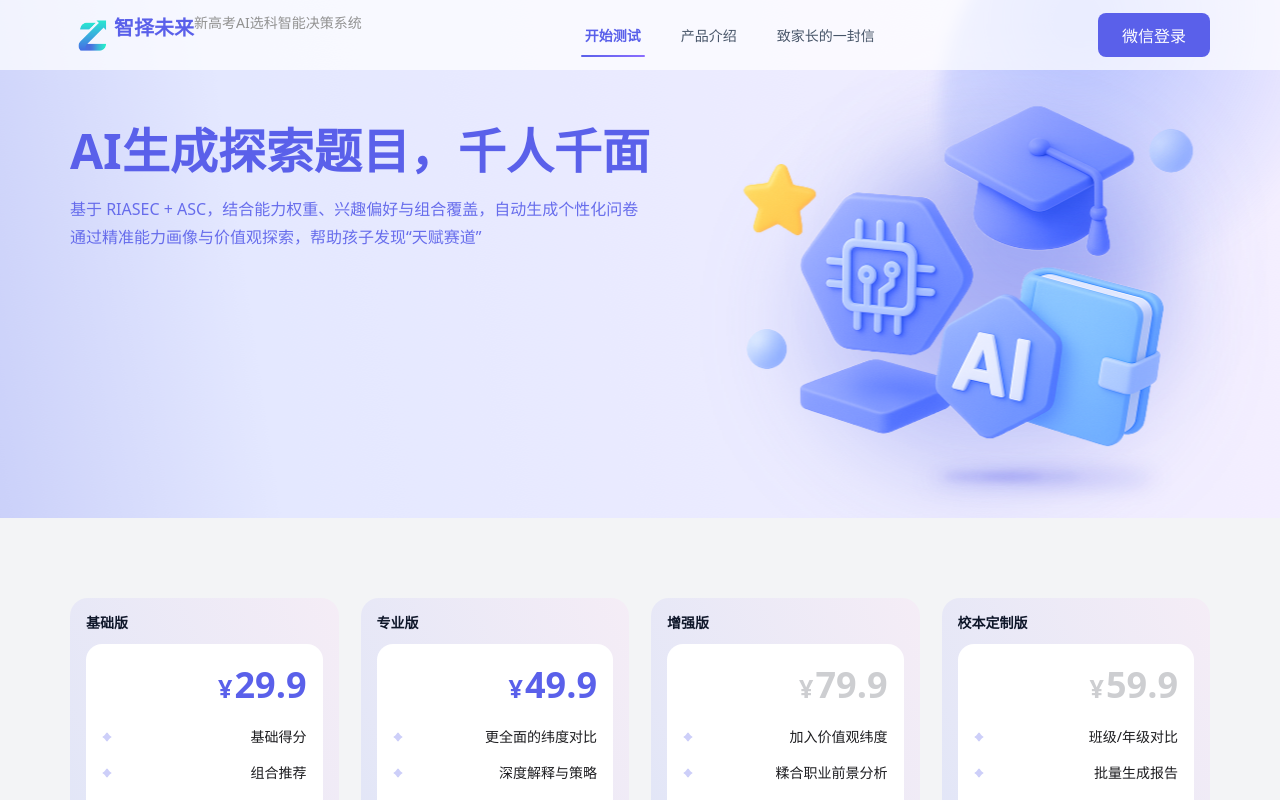
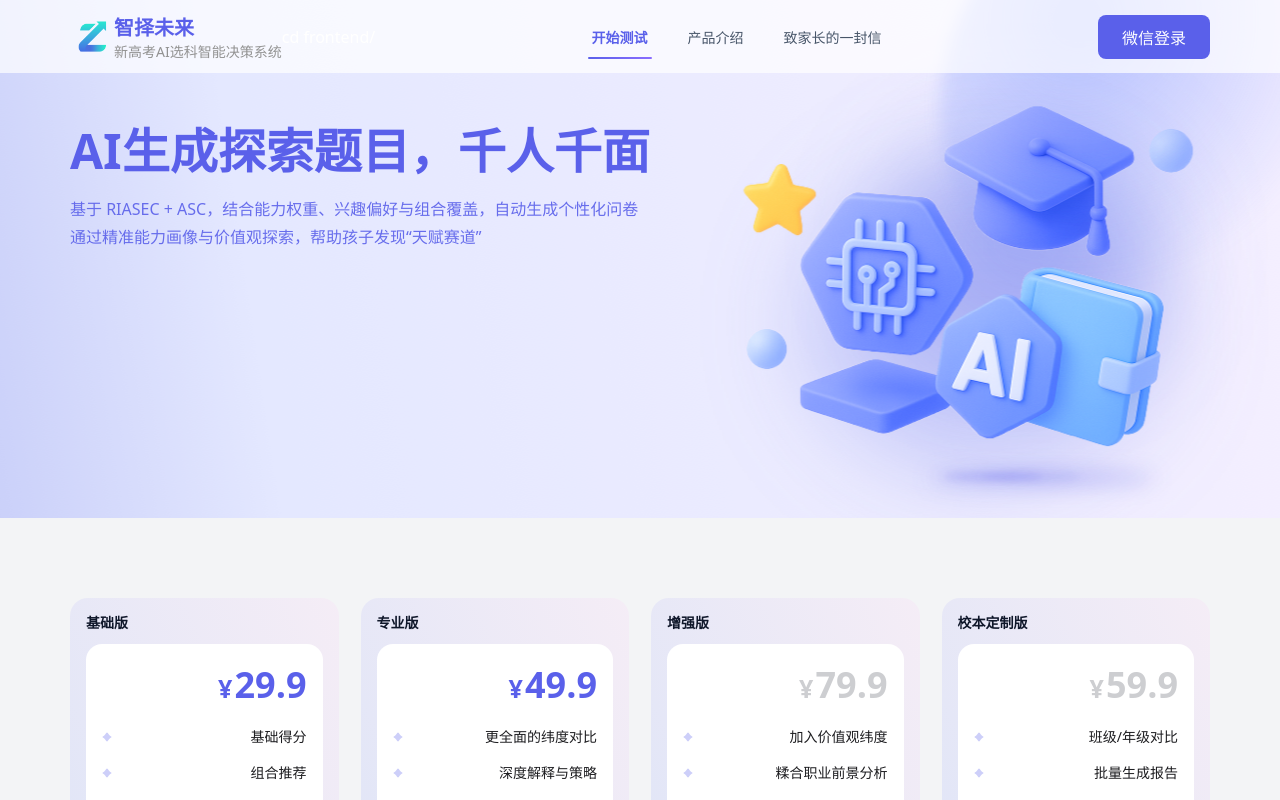
Before and after one commit to hopwesley/wenxintai, a Vue app in the folder frontend/: page / in a window 1280 px wide. Shown: the top 800 px of the page. Built offline with nearby package versions, Linux system fonts and the light colour scheme; no server answers.

Commit message:
feat(ui): slogan+target

```diff
--- a/frontend/src/views/HomeView.vue
+++ b/frontend/src/views/HomeView.vue
@@ -3,13 +3,12 @@
     <section class="hero">
       <div class="site-header">
         <div class="header-container">
-          <div style="display: flex; justify-content: center;">
-            <div class="logo-dot" aria-label="问心台">
-            </div>
+          <div class="logo-dot" aria-label="问心台">
+          </div>
+          <div style="display: flex; justify-content: center; flex-direction: column;">
             <h2 style="font-weight: 600;font-size: 20px;color: var(--brand)">智择未来</h2>
             <p style="font-weight: 400;font-size: 14px;color: var(--text-third)">新高考AI选科智能决策系统</p>
-
-          </div>
+          </div>cd frontend/
           <nav class="main-nav-tabs">
             <button
                 v-for="tab in tabDefs"
--- a/frontend/vite.config.ts
+++ b/frontend/vite.config.ts
@@ -18,7 +18,7 @@ export default defineConfig({
         ],
         proxy: {
             '/api': {
-                target: 'http://localhost:8080',
+                target: 'https://www.wenxintai.cn/',
                 changeOrigin: true,
             },
         },
```
